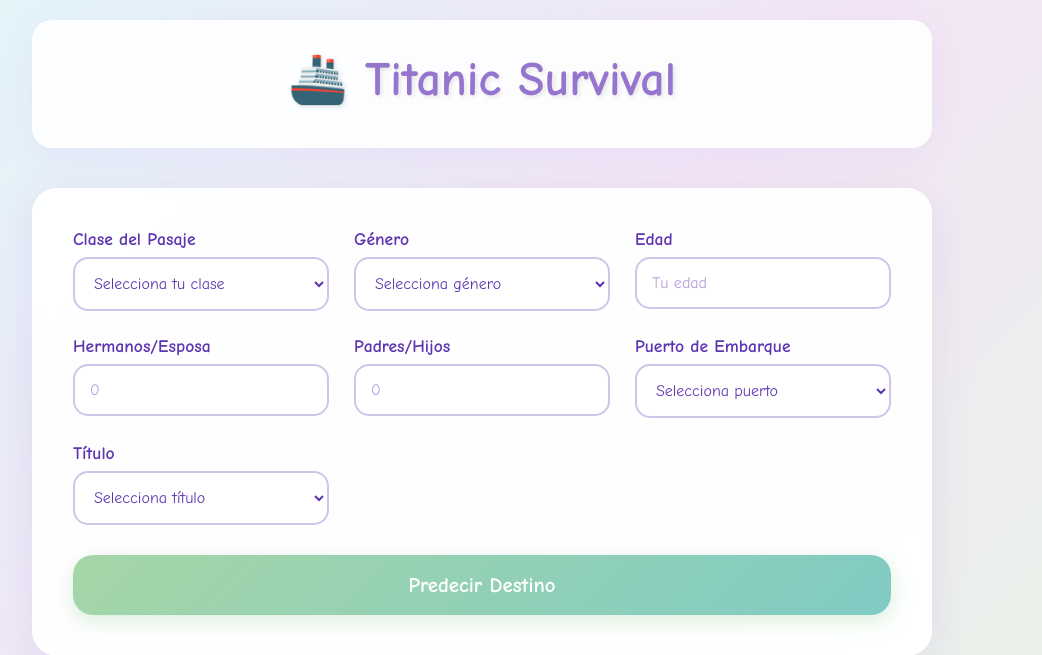
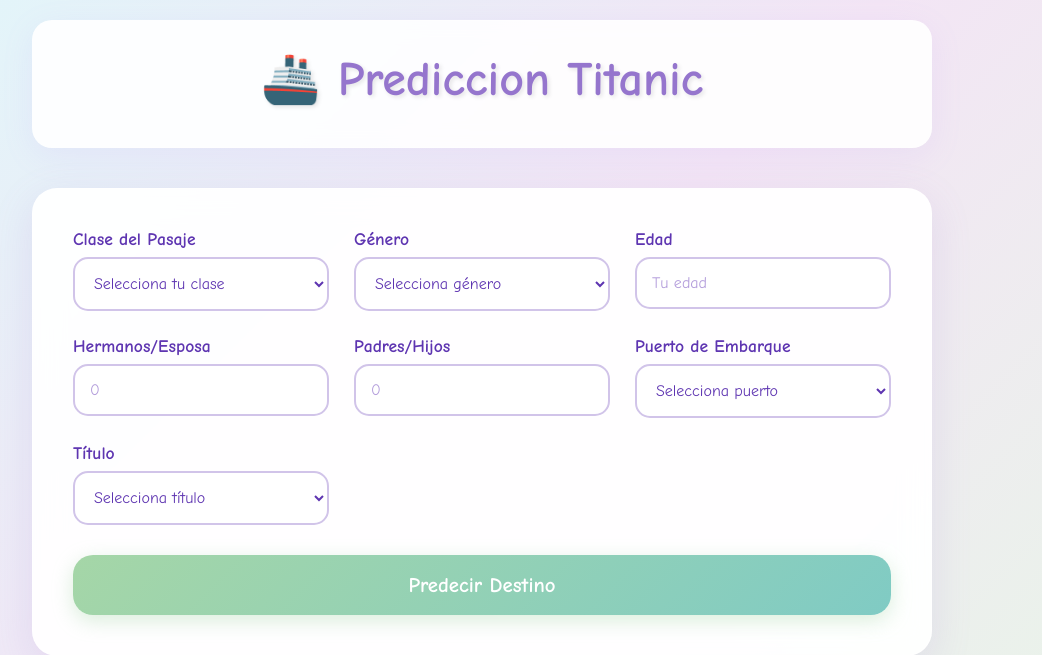
Before and after one commit to CAMCDI/prediccion_titanic, a Django app: page / in a window 1280 px wide. Shown: the top 655 px of the page, without its empty margins (158-1200 px from the left). Run offline with Django 5.2, Linux system fonts and the light colour scheme.

Commit message:
Actualizar index.html

```diff
--- a/templates/index.html
+++ b/templates/index.html
@@ -10,7 +10,7 @@
 <body>
     <div class="container">
         <div class="header">
-            <h1>🚢 Titanic Survival</h1>
+            <h1>🚢 Prediccion Titanic</h1>
             <div class="wave"></div>
         </div>
 
```
